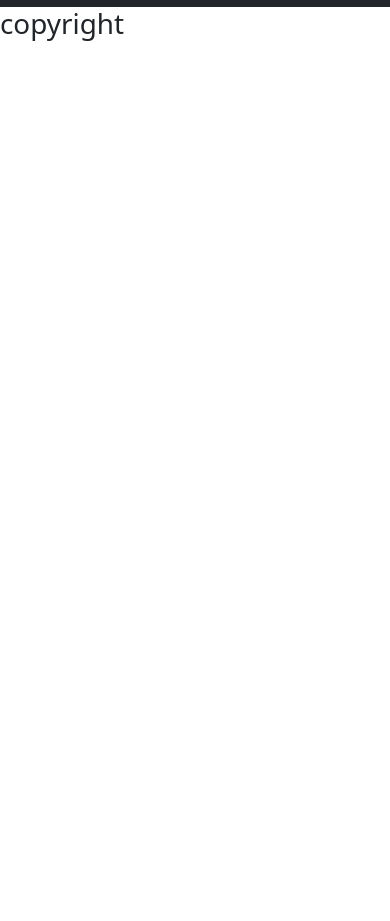
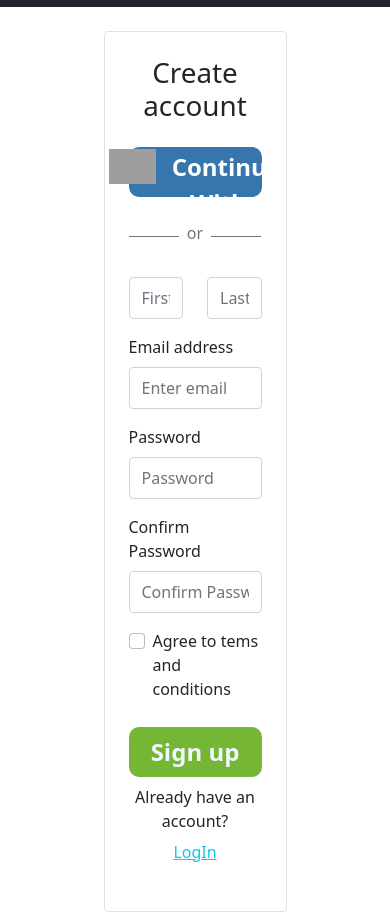
Before and after one commit to Rashidaakter1/rida-training, a React (Create React App) app: page /signup in a window 390 px wide. Before the commit this address had no page. Shown: the part 359-1280 px from the top of the page. Before the commit the page ends 844 px from the top, so only its background shows below. Built offline with nearby package versions, Linux system fonts and the light colour scheme; grey boxes are pictures that could not be loaded.

Commit message:
responsive navbar

```diff
--- a/public/index.html
+++ b/public/index.html
@@ -24,7 +24,7 @@
       work correctly both with client-side routing and a non-root public URL.
       Learn how to configure a non-root public URL by running `npm run build`.
     -->
-    <title>React App</title>
+    <title>Train With </title>
   </head>
   <body>
     <noscript>You need to enable JavaScript to run this app.</noscript>
--- a/src/App.js
+++ b/src/App.js
@@ -7,6 +7,8 @@ import Home from './Pages/Home/Home/Home';
 import About from './Pages/Home/About/About';
 import Blogs from './Pages/Home/Blogs/Blogs';
 import LogIn from './Pages/Home/LogIn/LogIn';
+import NotFound from './Pages/Shared/NotFound/NotFound';
+import Signup from './Pages/Home/Signup/Signup';
 
 function App() {
   return (
@@ -18,10 +20,12 @@ function App() {
         <Route path='/about' element={<About></About>}></Route>
         <Route path='/blogs' element={<Blogs></Blogs>}></Route>
         <Route path='/login' element={<LogIn></LogIn>}></Route>
+        <Route path='/signup' element={<Signup></Signup>}></Route>
 
 
 
         {/* {/* <Route path='/checkout' element={<Checkout}></Route> */}
+        <Route path='*'element={<NotFound></NotFound>}></Route>
       </Routes>
       <Footer></Footer>
     </div>
--- /dev/null
+++ b/src/Pages/Home/LogIn/LogIn.css
@@ -0,0 +1,32 @@
+
+.google-btn {
+    height: 50px;
+    background-color: rgb(55, 118, 173);
+    color:white ;
+    font-size: x-large;
+    font-weight: 700;
+    border: none;
+    border-radius: 10px;
+    padding: 2px;
+}
+
+.google-btn:hover{
+    background-color:rgb(32, 77, 116) ;
+}
+
+
+
+.login-btn {
+    height: 50px;
+    background-color: rgb(117, 182, 53);
+    color: aliceblue;
+    font-size: x-large;
+    font-weight: 700;
+    border: none;
+    border-radius: 10px;
+}
+
+.login-btn:hover {
+    color: aliceblue;
+    background-color: darkgreen;
+}
--- a/src/Pages/Home/LogIn/LogIn.js
+++ b/src/Pages/Home/LogIn/LogIn.js
@@ -1,9 +1,60 @@
 import React from 'react';
+import { Form } from 'react-bootstrap';
+import { useNavigate } from 'react-router-dom';
+
+import './LogIn.css'
 
 const LogIn = () => {
+    const navigate = useNavigate();
+
+    const handleSignup=()=>{
+        navigate('/signup')
+    }
     return (
-        <div>
-            <h1>login</h1>
+        <div className='container '>
+            <Form className='mt-4 border m-4 p-4 rounded mx-auto w-50'>
+                <h1></h1>
+                <h2 className='fs-1 text-center mb-4'> Have we met before? </h2>
+                <p className='fs-5 text-center mb-4'>Great to see you here! Just one step before
+                    we take you to checkout.</p>
+
+                <button className='google-btn w-100' >
+                    <div className='d-flex justify-content-center'>
+
+                        <img  style={{ height: '35px' }} src="https://i.ibb.co/ZTdGcNf/google-logo.webp" alt="" />
+
+                        <div><span className='ms-3'>Continue With Google</span></div>
+                    </div>
+                </button>
+
+                    <div className='d-flex align-items-center mt-3 mb-3'>
+                        <div style={{ 'height': '1px' }} className=' w-50 bg-secondary'></div>
+                        <p className='text-center text-secondary mt-2 px-2'>or</p>
+                        <div style={{ 'height': '1px' }} className=' w-50 bg-secondary'></div>
+                    </div>
+
+                <Form.Group className="mb-3" controlId="formBasicEmail">
+                    <Form.Label>Email address</Form.Label>
+                    <Form.Control className='py-2' type="email" placeholder="Enter email" required />
+
+                </Form.Group>
+
+                <Form.Group className="mb-3" controlId="formBasicPassword">
+                    <Form.Label>Password</Form.Label>
+                    <Form.Control className='py-2' type="password" placeholder="Password" />
+                </Form.Group>
+
+                <button className='login-btn w-100 mt-4' type="login"
+                >LogIn</button>
+
+                <div className='text-center mt-2'>
+                    <p>New here ?
+                        <button onClick={handleSignup} className='btn btn-link text-info'
+                         >Create new account</button>
+                    </p>
+                </div>
+
+            </Form>
         </div>
     );
 };
--- /dev/null
+++ b/src/Pages/Home/Signup/Signup.js
@@ -0,0 +1,79 @@
+import React from 'react';
+import { Form } from 'react-bootstrap';
+import { useNavigate } from 'react-router-dom';
+
+const Signup = () => {
+    const navigate =useNavigate();
+
+    const handleLogin=()=>{
+        navigate('/login')
+    }
+
+    return (
+        <div className='container '>
+            <Form className='mt-4 border m-4 p-4 rounded mx-auto w-50'>
+
+                <h2 className='fs-1 text-center mb-4'>Create account </h2>
+
+
+                <button className='google-btn w-100' >
+                    <div className='d-flex justify-content-center'>
+
+                        <img className='' style={{ height: '35px' }} src="https://i.ibb.co/ZTdGcNf/google-logo.webp" alt="" />
+
+                        <div><span className='ms-3'>Continue With Google</span></div>
+                    </div>
+                </button>
+
+                <div className='d-flex align-items-center mt-3 mb-3'>
+                    <div style={{ 'height': '1px' }} className=' w-50 bg-secondary'></div>
+                    <p className='text-center text-secondary mt-2 px-2'>or</p>
+                    <div style={{ 'height': '1px' }} className=' w-50 bg-secondary'></div>
+                </div>
+
+                <Form.Group className="mb-3" controlId="formBasicEmail">
+                    <div className="row mb-3">
+                        <div className="col">
+                            <input type="text" className="form-control py-2" placeholder="First name" aria-label="First name" />
+                        </div>
+                        <div className="col">
+                            <input type="text" className="form-control py-2" placeholder="Last name" aria-label="Last name" />
+                        </div>
+                    </div>
+                    <Form.Label>Email address</Form.Label>
+                    <Form.Control className='py-2' type="email" placeholder="Enter email" required />
+
+                </Form.Group>
+
+                <Form.Group className="mb-3" controlId="formBasicPassword">
+                    <Form.Label>Password</Form.Label>
+                    <Form.Control className='py-2' type="password" placeholder="Password" />
+                </Form.Group>
+                <Form.Group className="mb-3" controlId="formBasicPassword">
+                    <Form.Label>Confirm Password</Form.Label>
+                    <Form.Control className='py-2' type="password" placeholder="Confirm Password" />
+                </Form.Group>
+
+                <div className="form-check">
+                    <input className="form-check-input" type="checkbox" value="" id="flexCheckDefault"/>
+                        <label className="form-check-label" for="flexCheckDefault">
+                          Agree to tems and conditions
+                        </label>
+                </div>
+
+                <button className='login-btn w-100 mt-4' type="login"
+                >Sign up</button>
+
+                <div className='text-center mt-2'>
+                    <p>Already have an account?
+                        <button onClick={handleLogin} className='btn btn-link text-info'
+                        >LogIn</button>
+                    </p>
+                </div>
+
+            </Form>
+        </div>
+    );
+};
+
+export default Signup;
```
